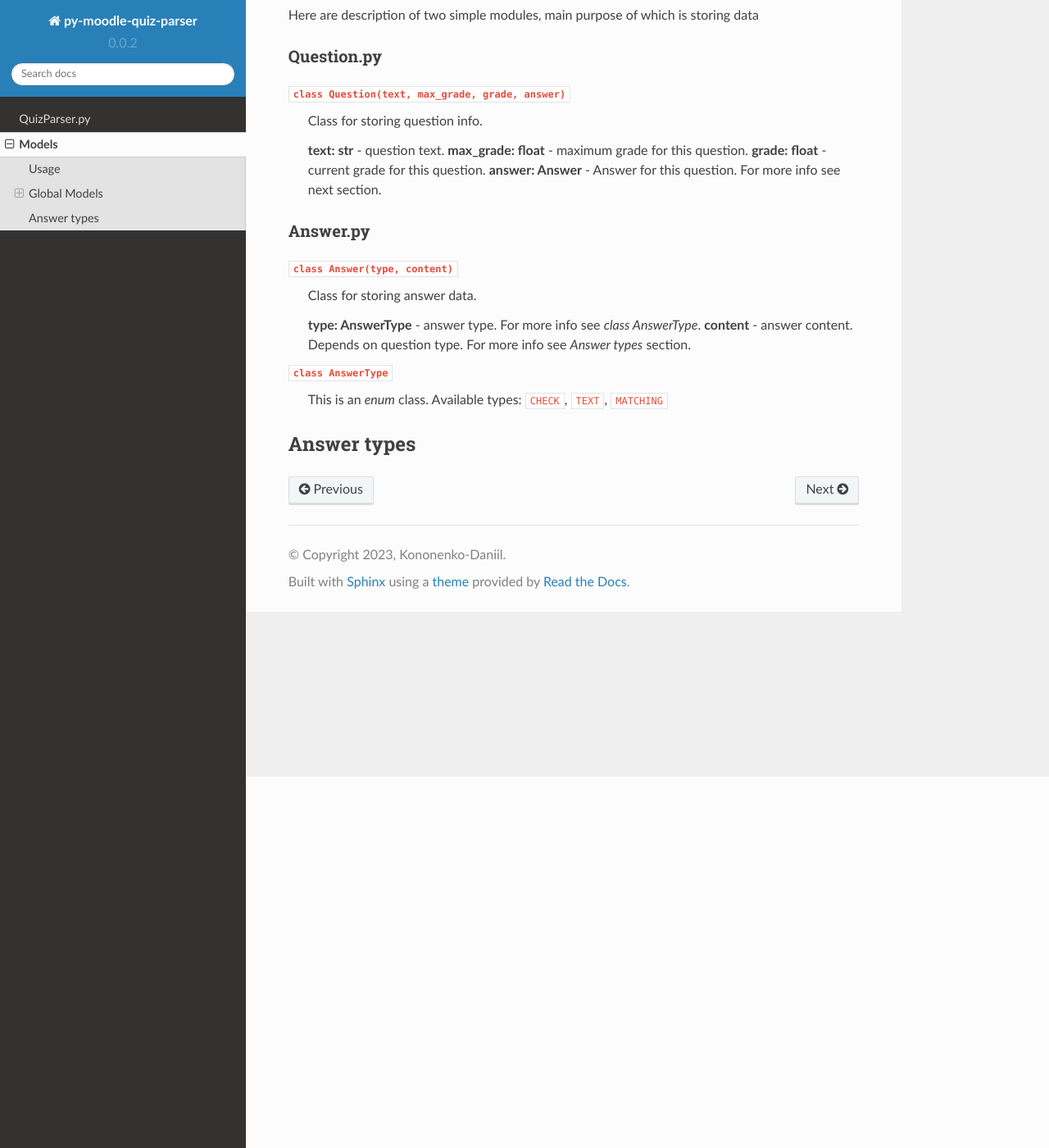
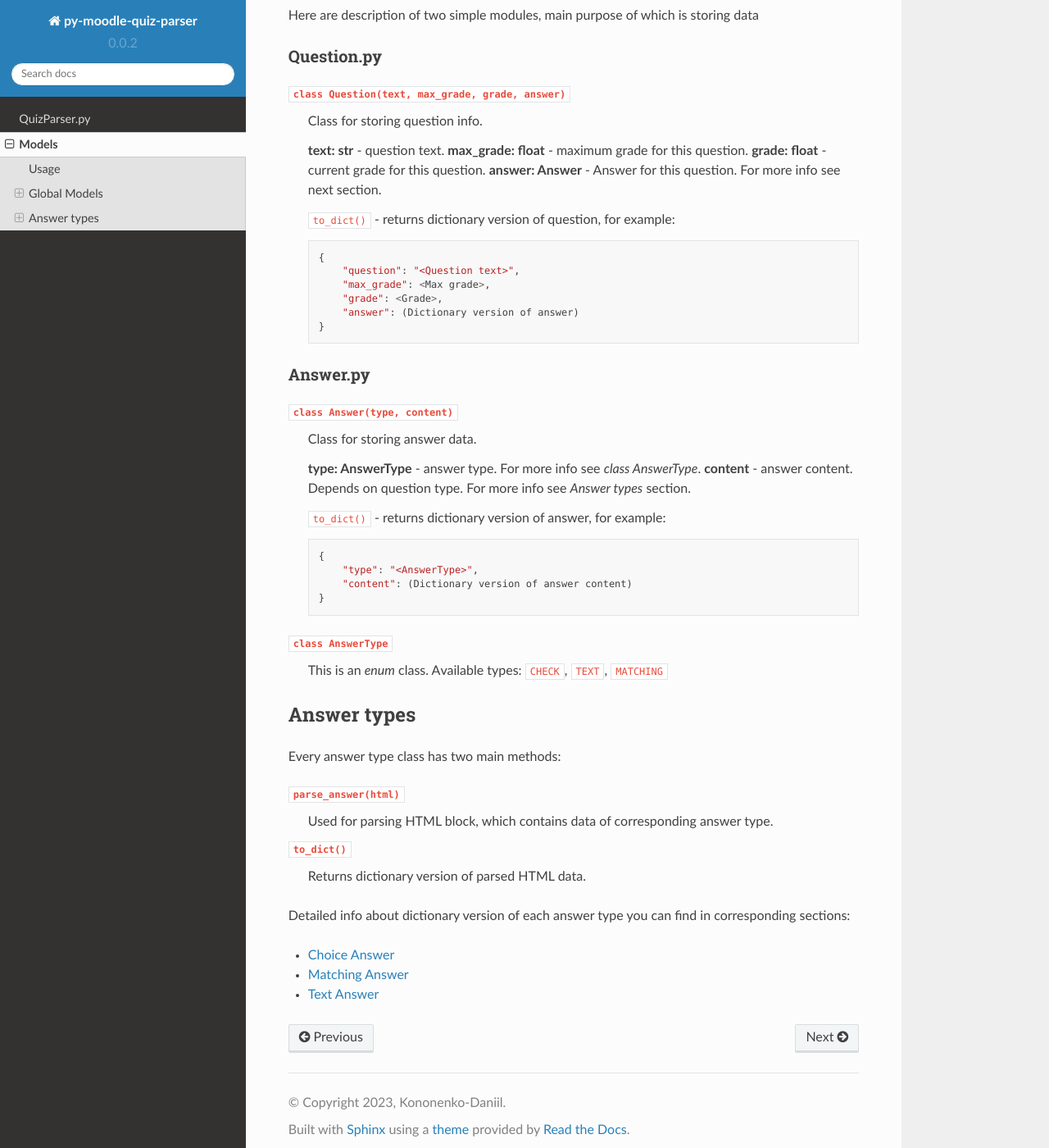
Before and after one commit to Kononenko-Daniil/py-moodle-quiz-parser, a Sphinx documentation site: the page built from docs/source/models/index.rst, in a window 1280 px wide and 1400 px high, scrolled down 453 px. Shown: the whole window at 82% size. Built offline with Sphinx 7.4.7 and the Read the Docs theme 2.0.0, drawn with Linux system fonts in a browser that asks for light colours.

Commit message:
1. Fill documentation. 2. Now every model has its own to_dict() method. 3. New version

```diff
--- a/MoodleQuizParser/__init__.py
+++ b/MoodleQuizParser/__init__.py
@@ -1 +1 @@
-__version__ = '0.0.2'
+__version__ = '0.0.3'
--- a/docs/source/models/index.rst
+++ b/docs/source/models/index.rst
@@ -26,6 +26,17 @@ Question.py
     **grade: float** - current grade for this question.
     **answer: Answer** - Answer for this question. For more info see next section.
 
+    ``to_dict()`` - returns dictionary version of question, for example:
+
+    .. code-block::
+
+        {
+            "question": "<Question text>",
+            "max_grade": <Max grade>,
+            "grade": <Grade>,
+            "answer": (Dictionary version of answer)
+        }
+
 Answer.py
 ~~~~~~~~~~~~~~
 
@@ -35,6 +46,15 @@ Answer.py
     **type: AnswerType** - answer type. For more info see *class AnswerType*.
     **content** - answer content. Depends on question type. For more info see *Answer types* section.
 
+    ``to_dict()`` - returns dictionary version of answer, for example:
+
+    .. code-block::
+
+        {
+            "type": "<AnswerType>",
+            "content": (Dictionary version of answer content)
+        }
+
 ``class AnswerType``
     This is an *enum* class.
     Available types: ``CHECK``, ``TEXT``, ``MATCHING``
@@ -42,6 +62,16 @@ Answer.py
 Answer types
 ------------
 
+Every answer type class has two main methods:
+
+``parse_answer(html)``
+    Used for parsing HTML block, which contains data of corresponding answer type.
+
+``to_dict()``
+    Returns dictionary version of parsed HTML data.
+
+Detailed info about dictionary version of each answer type you can find in corresponding sections:
+
 .. toctree::
 
     choice-answer
```
Also changed, not shown: docs/source/models/choice-answer.rst (+25 -0 lines), docs/source/models/matching-answer.rst (+22 -0 lines), docs/source/models/text-answer.rst (+10 -0 lines), docs/source/quiz-parser.rst (+15 -2 lines), 3 other files.
